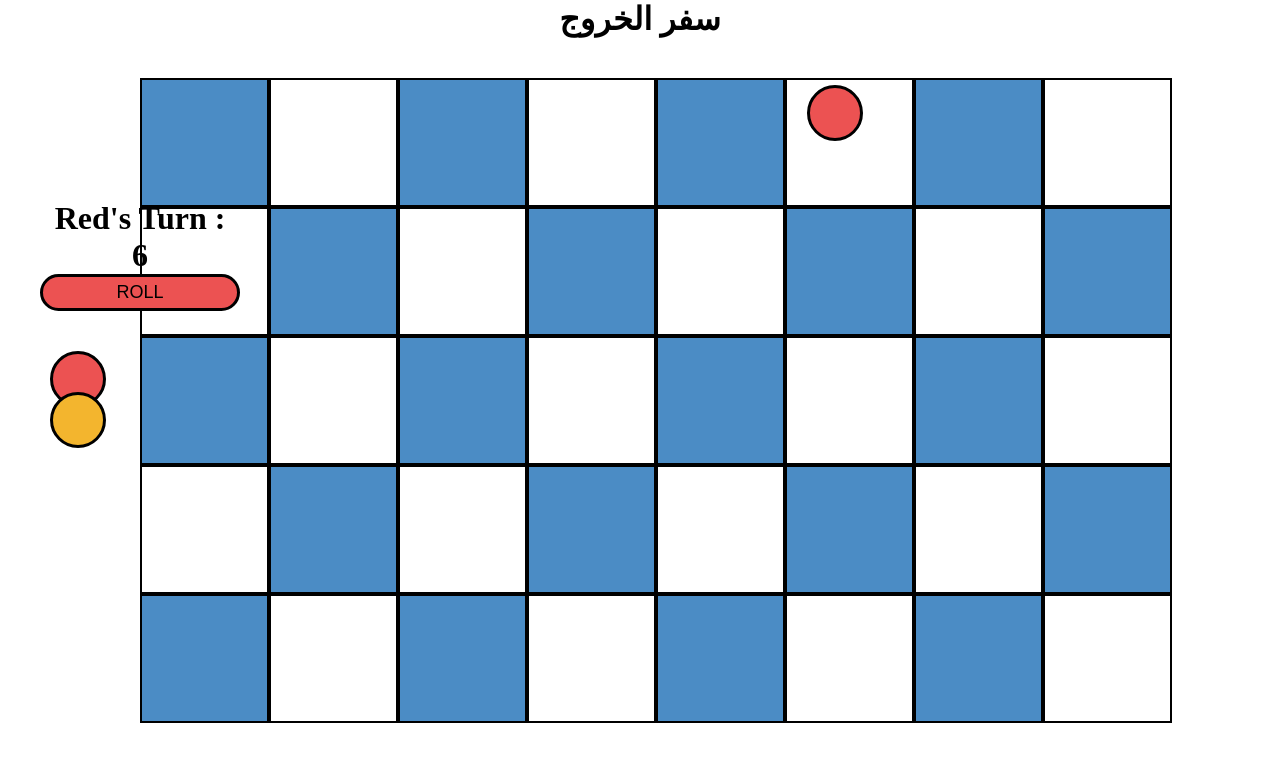
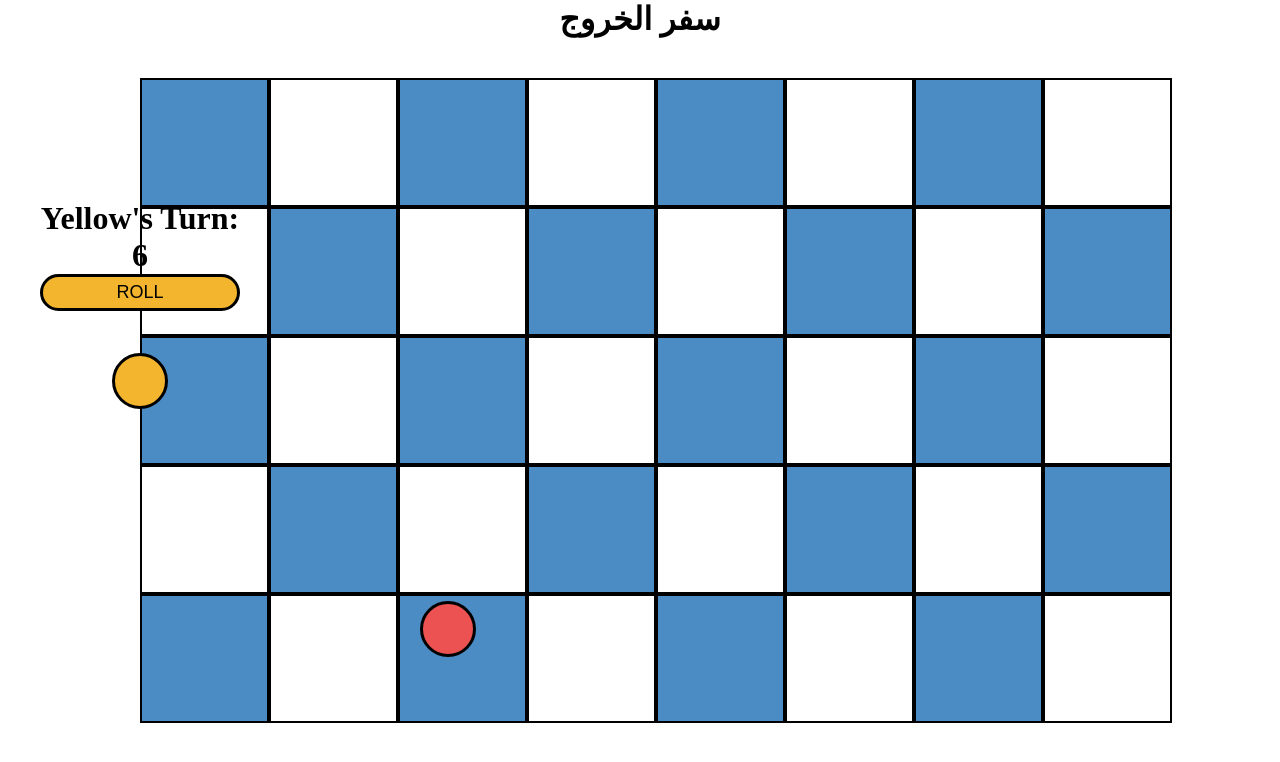
Before and after one commit to barsoumadly/bible-game, a plain HTML site: page index.html in a window 1280 px wide. Both pictures are taken after a click on the button "ROLL". Drawn offline with Linux system fonts and the light colour scheme.

Commit message:
change active player

```diff
--- a/game.css
+++ b/game.css
@@ -43,19 +43,17 @@ body {
 }
 
 #p1 {
-  position: relative;
-  top: 0px;
+  position: fixed;
+  margin-top: 200px;
+  margin-left: -50px;
   transition: all linear 0.5s;
-  /* top: 0; */
-  left: -62px;
   z-index: 2;
 }
 
 #p2 {
   z-index: 2;
-  position: relative;
-  top: -55px;
-  left: -62px;
+  position: fixed;
+  margin-top: 250px;
   transition: all linear 0.5s;
   background-color: rgb(243, 181, 46);
 }
@@ -68,9 +66,11 @@ body {
   position: relative;
   border: 3px solid black;
   z-index: 2;
-  transition: all linear 0.5s;
   margin-top: 5px;
   margin-left: 20px;
+  animation-name: ballMove;
+  animation-timing-function: ease-out;
+  animation-duration: 1s;
 }
 
 .p2-move {
@@ -81,9 +81,11 @@ body {
   position: relative;
   border: 3px solid black;
   z-index: 2;
-  transition: all linear 0.5s;
   margin-top: 5px;
   margin-left: 20px;
+  animation-name: ballMove;
+  animation-timing-function: ease-out;
+  animation-duration: 1s;
 }
 
 #tog,
@@ -124,6 +126,15 @@ img {
   display: none;
 }
 
+@keyframes ballMove {
+  0% {
+    opacity: 0;
+  }
+  100% {
+    opacity: 1px;
+  }
+}
+
 @media (max-width: 1250px) {
   #diceCont {
     display: flex;
--- a/script.js
+++ b/script.js
@@ -1,7 +1,7 @@
 'use strict';
 
 // selecting elements
-const boxes = document.querySelectorAll('.box');
+let boxes = document.querySelectorAll('.box');
 const diceEL = document.getElementById('dice');
 const activePlayerEL = document.getElementById('tog');
 const redBall = document.getElementById('p1');
@@ -19,6 +19,10 @@ let redMove = 0;
 let yellowMove = 0;
 let currentPlayer = 1;
 
+// reversing boxes nodeList
+boxes = Array.from(boxes);
+boxes.reverse();
+
 const moveBall = function (currentPlayer, ballMove) {
   const element = document.querySelector(`.p${currentPlayer}-move`);
   element.classList.remove('hidden');
@@ -27,6 +31,19 @@ const moveBall = function (currentPlayer, ballMove) {
   } else {
     boxes[ballMove].insertAdjacentElement('afterbegin', element);
   }
+};
+
+const changeActivePlayer = function () {
+  if (currentPlayer === 1) {
+    activePlayerEL.textContent = "Yellow's Turn:";
+    btnRoll.style.backgroundColor = 'rgb(243, 181, 46)';
+    redBall.classList.add('hidden');
+  } else {
+    activePlayerEL.textContent = "Red's Turn:";
+    btnRoll.style.backgroundColor = 'rgb(236, 82, 82)';
+    yellowBall.classList.add('hidden');
+  }
+  currentPlayer = currentPlayer === 1 ? 2 : 1;
 };
 
 btnRoll.addEventListener('click', function (event) {
@@ -43,6 +60,5 @@ btnRoll.addEventListener('click', function (event) {
     moveBall(currentPlayer, yellowMove, number);
   }
 
-  // changing active player
-  currentPlayer = currentPlayer === 1 ? 2 : 1;
+  changeActivePlayer();
 });
```
